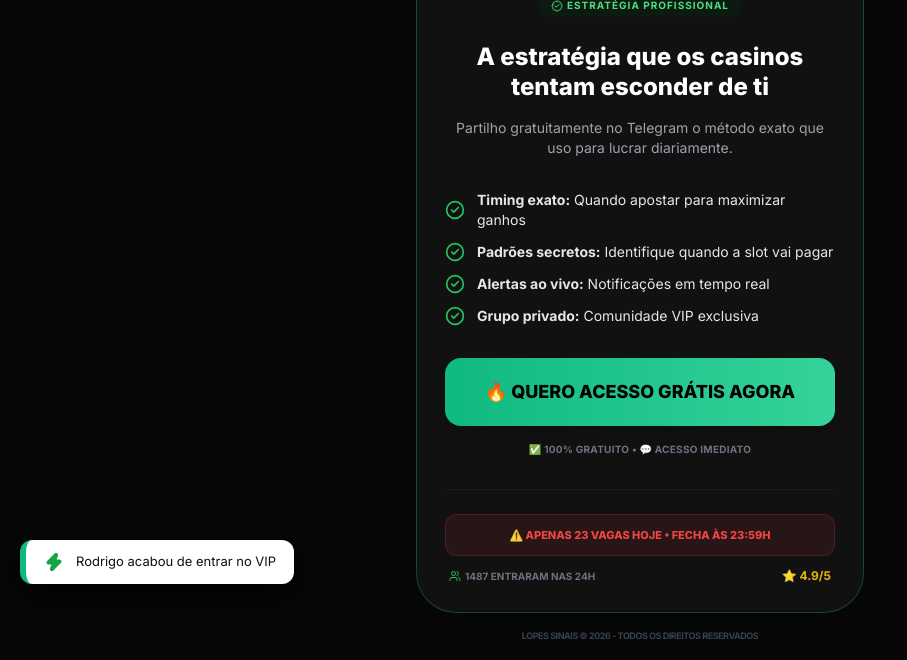
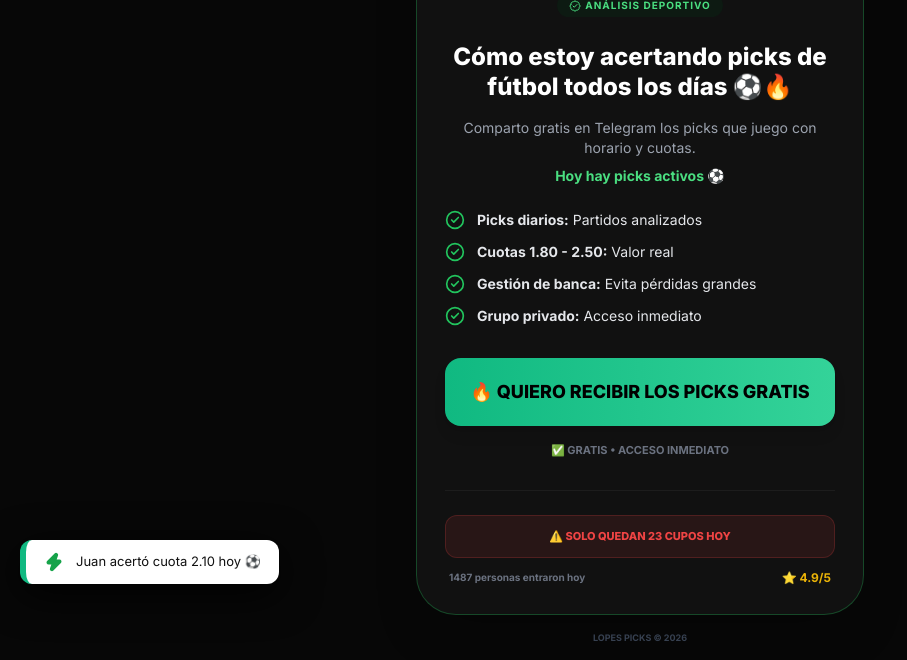
Before and after one commit to andrelopees04-source/andrelopees04-source, a website: page index.html in a window 1280 px wide. Shown: the part 196-856 px from the top of the page, without its empty margins (0-907 px from the left). Drawn offline with nearby package versions, Linux system fonts and the light colour scheme.

Commit message:
Update index.html

```diff
--- a/index.html
+++ b/index.html
@@ -1,10 +1,10 @@
 <!DOCTYPE html>
-<html lang="pt-PT">
+<html lang="es">
 <head>
     <meta charset="UTF-8">
     <meta name="viewport" content="width=device-width, initial-scale=1.0">
 
-    <title>Lopes Sinais | Estratégia Profissional</title>
+    <title>Lopes Picks | Análisis Deportivo</title>
 
     <script src="https://cdn.tailwindcss.com"></script>
     <script src="https://unpkg.com/lucide@latest"></script>
@@ -53,7 +53,6 @@
         }
     </style>
 
-    <!-- PIXEL -->
     <script>
         !function(f,b,e,v,n,t,s)
         {if(f.fbq)return;n=f.fbq=function(){n.callMethod?
@@ -79,67 +78,72 @@
                 <div class="flex justify-center mb-3">
                     <img src="foto.jpg" class="w-24 h-24 rounded-full border-4 border-[#1f2937] object-cover">
                 </div>
-                <h2 class="text-xl font-bold text-white">LOPES SINAIS</h2>
+                <h2 class="text-xl font-bold text-white">LOPES PICKS</h2>
                 <div class="inline-flex items-center gap-1 text-green-400 text-[10px] font-bold uppercase tracking-widest bg-green-950/30 px-3 py-1 rounded-full mt-2">
-                    <i data-lucide="verified" class="w-3 h-3"></i> Estratégia Profissional
+                    <i data-lucide="verified" class="w-3 h-3"></i> Análisis Deportivo
                 </div>
             </div>
 
-            <div class="text-center mb-8">
+            <div class="text-center mb-6">
                 <h1 class="text-2xl font-black leading-tight text-white mb-4">
-                    A estratégia que os casinos tentam esconder de ti
+                    Cómo estoy acertando picks de fútbol todos los días ⚽🔥
                 </h1>
-                <p class="text-gray-400 text-sm">Partilho gratuitamente no Telegram o método exato que uso para lucrar diariamente.</p>
+                <p class="text-gray-400 text-sm">
+                    Comparto gratis en Telegram los picks que juego con horario y cuotas.
+                </p>
+                <p class="text-green-400 text-sm font-bold mt-2">
+                    Hoy hay picks activos ⚽
+                </p>
             </div>
 
             <div class="space-y-3 mb-8">
                 <div class="flex items-center gap-3 text-sm text-gray-200">
-                    <i data-lucide="check-circle-2" class="w-5 h-5 text-green-500 flex-shrink-0"></i>
-                    <span><strong>Timing exato:</strong> Quando apostar para maximizar ganhos</span>
+                    <i data-lucide="check-circle-2" class="w-5 h-5 text-green-500"></i>
+                    <span><strong>Picks diarios:</strong> Partidos analizados</span>
                 </div>
                 <div class="flex items-center gap-3 text-sm text-gray-200">
-                    <i data-lucide="check-circle-2" class="w-5 h-5 text-green-500 flex-shrink-0"></i>
-                    <span><strong>Padrões secretos:</strong> Identifique quando a slot vai pagar</span>
+                    <i data-lucide="check-circle-2" class="w-5 h-5 text-green-500"></i>
+                    <span><strong>Cuotas 1.80 - 2.50:</strong> Valor real</span>
                 </div>
                 <div class="flex items-center gap-3 text-sm text-gray-200">
-                    <i data-lucide="check-circle-2" class="w-5 h-5 text-green-500 flex-shrink-0"></i>
-                    <span><strong>Alertas ao vivo:</strong> Notificações em tempo real</span>
+                    <i data-lucide="check-circle-2" class="w-5 h-5 text-green-500"></i>
+                    <span><strong>Gestión de banca:</strong> Evita pérdidas grandes</span>
                 </div>
                 <div class="flex items-center gap-3 text-sm text-gray-200">
-                    <i data-lucide="check-circle-2" class="w-5 h-5 text-green-500 flex-shrink-0"></i>
-                    <span><strong>Grupo privado:</strong> Comunidade VIP exclusiva</span>
+                    <i data-lucide="check-circle-2" class="w-5 h-5 text-green-500"></i>
+                    <span><strong>Grupo privado:</strong> Acceso inmediato</span>
                 </div>
             </div>
 
             <div class="space-y-4">
                 <a href="https://t.me/tipswinlinebot?start=cmmtupst702f8jv07u388g78k"
-                   onclick="fbq('track', 'CompleteRegistration', {content_name: 'telegram_click'});"
+                   onclick="fbq('track', 'CompleteRegistration');"
                    class="cta-button w-full py-5 rounded-2xl font-black text-lg flex items-center justify-center gap-2 shadow-lg uppercase block text-center">
-                    🔥 QUERO ACESSO GRÁTIS AGORA
+                    🔥 QUIERO RECIBIR LOS PICKS GRATIS
                 </a>
 
-                <p class="text-center text-[10px] text-gray-500 font-bold uppercase tracking-wide">
-                    ✅ 100% Gratuito • 💬 Acesso imediato
+                <p class="text-center text-[11px] text-gray-500 font-bold uppercase">
+                    ✅ Gratis • Acceso inmediato
                 </p>
             </div>
 
             <div class="mt-8 pt-6 border-t border-white/5 space-y-3">
                 <div class="bg-red-500/10 border border-red-500/20 p-3 rounded-xl text-center">
                     <p class="text-[11px] text-red-500 font-black">
-                        ⚠️ APENAS 23 VAGAS HOJE • FECHA ÀS 23:59H
+                        ⚠️ SOLO QUEDAN 23 CUPOS HOY
                     </p>
                 </div>
 
                 <div class="flex justify-between items-center text-[10px] text-gray-500 font-bold px-1">
-                    <span class="flex items-center gap-1"><i data-lucide="users" class="w-3 h-3 text-green-500"></i> 1487 ENTRARAM NAS 24H</span>
+                    <span>1487 personas entraron hoy</span>
                     <span class="text-yellow-500 text-xs">⭐ 4.9/5</span>
                 </div>
             </div>
 
         </div>
 
-        <p class="text-center text-[9px] text-gray-700 uppercase font-bold tracking-tighter">
-            LOPES SINAIS © 2026 - TODOS OS DIREITOS RESERVADOS
+        <p class="text-center text-[9px] text-gray-700 uppercase font-bold">
+            LOPES PICKS © 2026
         </p>
 
     </div>
@@ -155,11 +159,11 @@
         lucide.createIcons();
 
         const notifications = [
-            'Rodrigo acabou de entrar no VIP',
-            'Sinal confirmado na Gate of Olympus',
-            'Mais um GREEN enviado agora',
-            'Resta apenas 1 vaga promocional',
-            'Filipe lucrou €150 com o último sinal'
+            'Juan acertó cuota 2.10 hoy ⚽',
+            'Pick confirmado: River vs Boca',
+            'Otro acierto enviado al grupo',
+            'Quedan pocos cupos disponibles',
+            'Martín ganó $85 con el último pick'
         ];
 
         function showPopup() {
```
